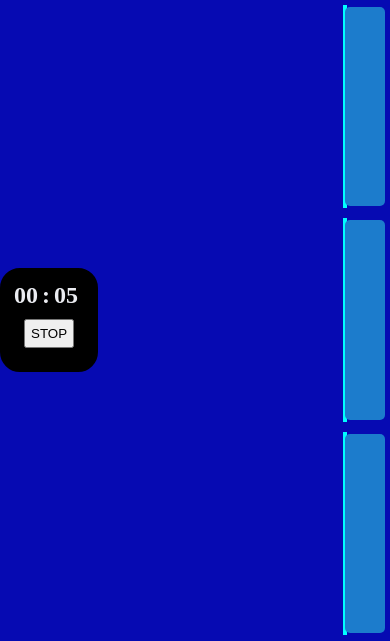
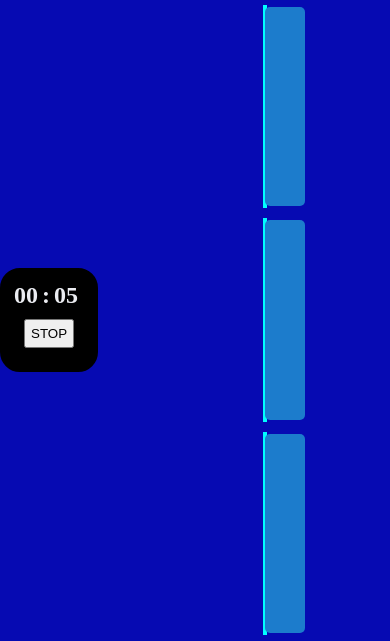
Before and after one commit to MostafaAlaa297/Memory-Game, a plain HTML site: page index.html in a window 390 px wide. Shown: the top 641 px of the page. Drawn offline with Linux system fonts and the light colour scheme.

Commit message:
Update styles.css

```diff
--- a/styles.css
+++ b/styles.css
@@ -21,7 +21,7 @@ body {
 
 @media only screen and (max-width: 600px) {
   .memory-game {
-    margin: auto 15rem;
+    margin: auto 10rem;
   }
 }
 
```
